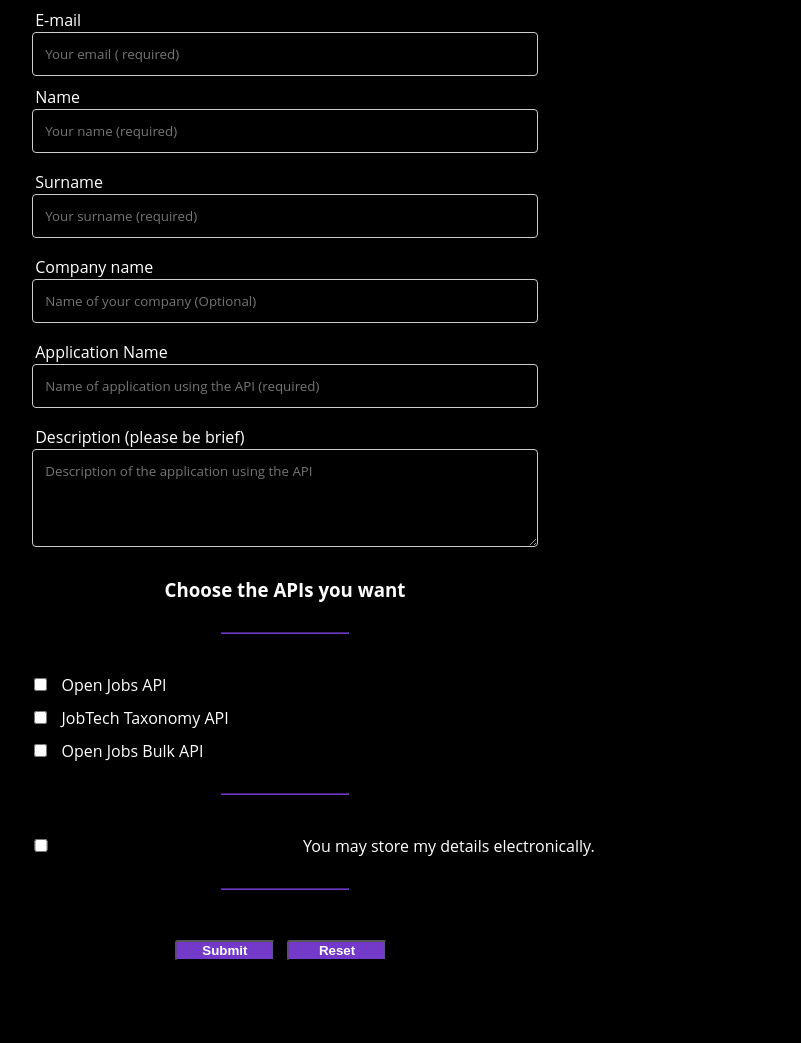
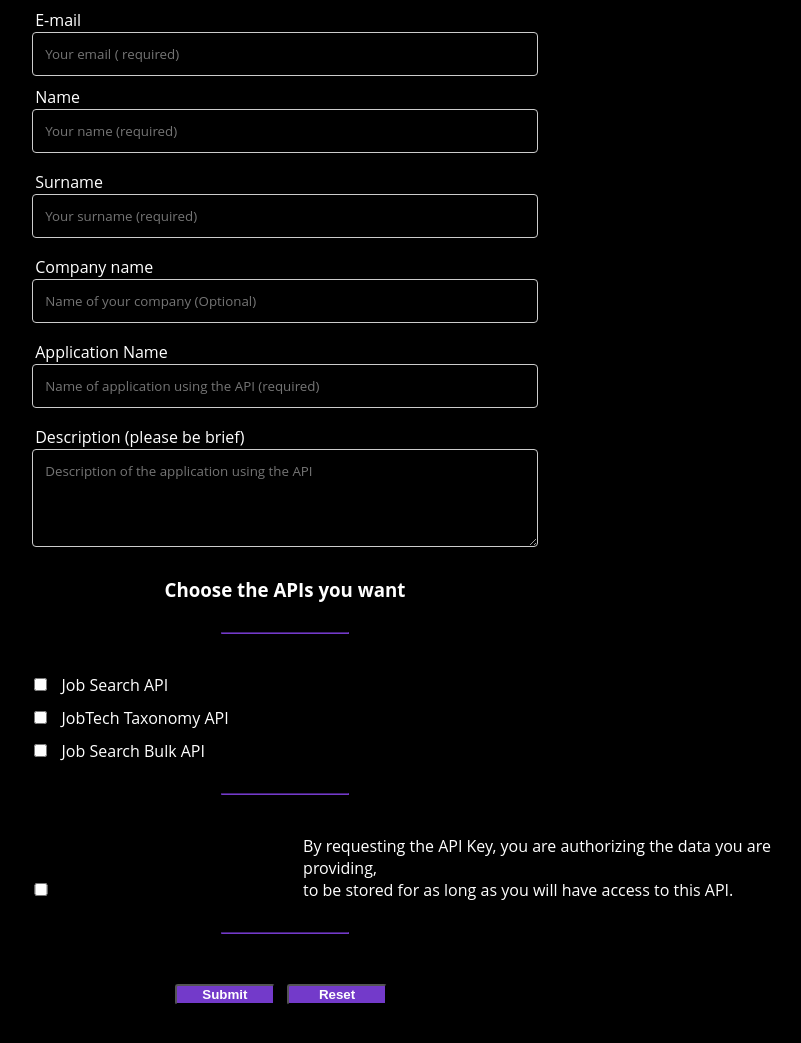
Before and after one commit to JobtechSwe/api-key-generator, a Flask app: page / in a window 1280 px wide. Shown: the part 297-1340 px from the top of the page, without its empty margins (385-1186 px from the left). Before the commit the page ends 1257 px from the top, so only its background shows below. Run offline with Flask 2, Linux system fonts and the light colour scheme; data that the repository does not hold is empty; parts of the project's set-up code (start-up, migrations or seed data) failed here and were passed over; some libraries are stand-ins or nearby versions.

Commit message:
change approval message

```diff
--- a/apikeys/templates/form.html
+++ b/apikeys/templates/form.html
@@ -50,16 +50,17 @@
                             <hr >
                             <div class="api">
                                 <input type="checkbox" name="appid" value="3" id="appid">
-                                <label for="appid">Open Jobs API</label><br/>
+                                <label for="appid">Job Search API</label><br/>
                                 <input type="checkbox" name="appid" value="8" id="appid">
                                 <label for="appid">JobTech Taxonomy API</label><br/>
                                 <input type="checkbox" name="appid" value="16" id="appid">
-                                <label for="appid">Open Jobs Bulk API</label><br/>
+                                <label for="appid">Job Search Bulk API</label><br/>
                             </div>
                             <hr/>
                             <div class="api">
                             <input type="checkbox" name="approve" value="1" id="approve" required oninvalid="this.setCustomValidity('You must approve that we store your details')" oninput="setCustomValidity('')" >
-                            <label for="approve">You may store my details electronically.</label><br/>
+                            <label for="approve">By requesting the API Key, you are authorizing the data you are providing, <br>
+                                   to be stored for as long as you will have access to this API.</label><br/>
                             </div>
                             <hr/>
                             <button type="submit" name="skicka" value="Apply">Submit</button>
```
